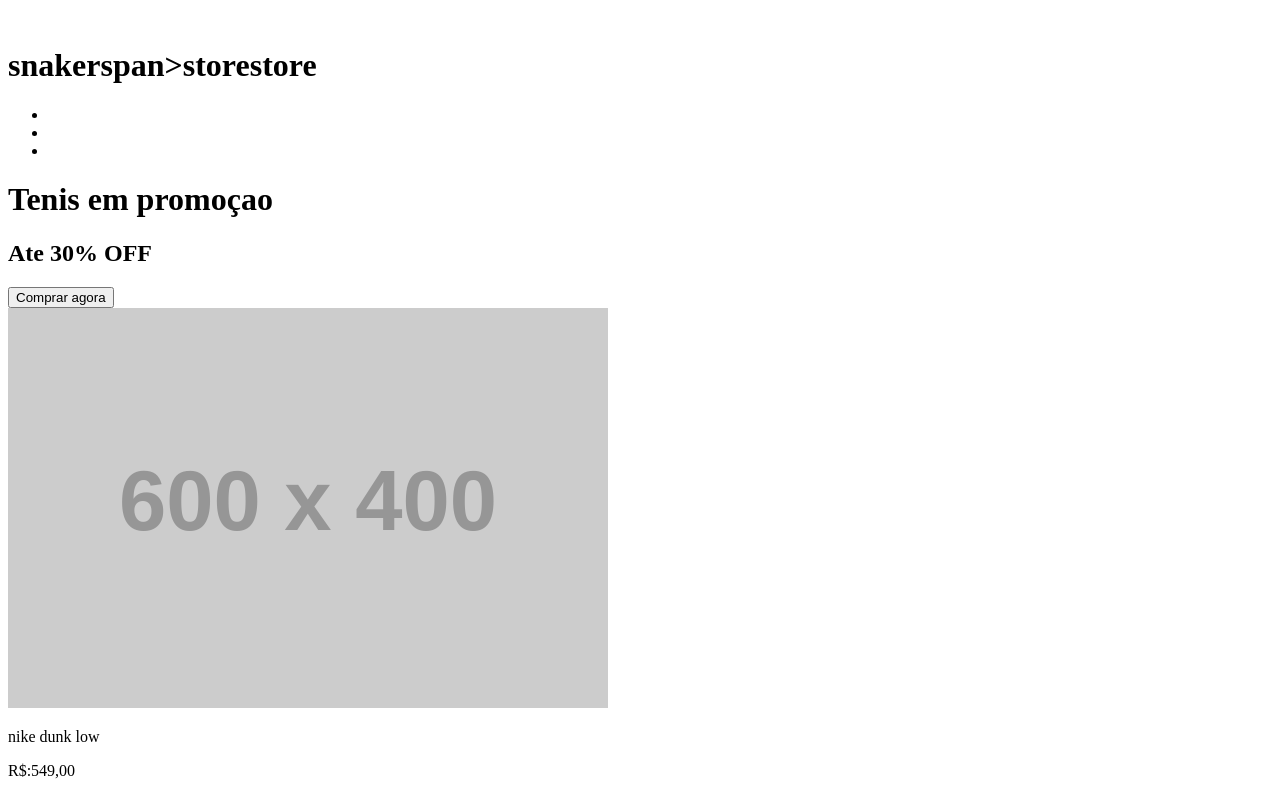
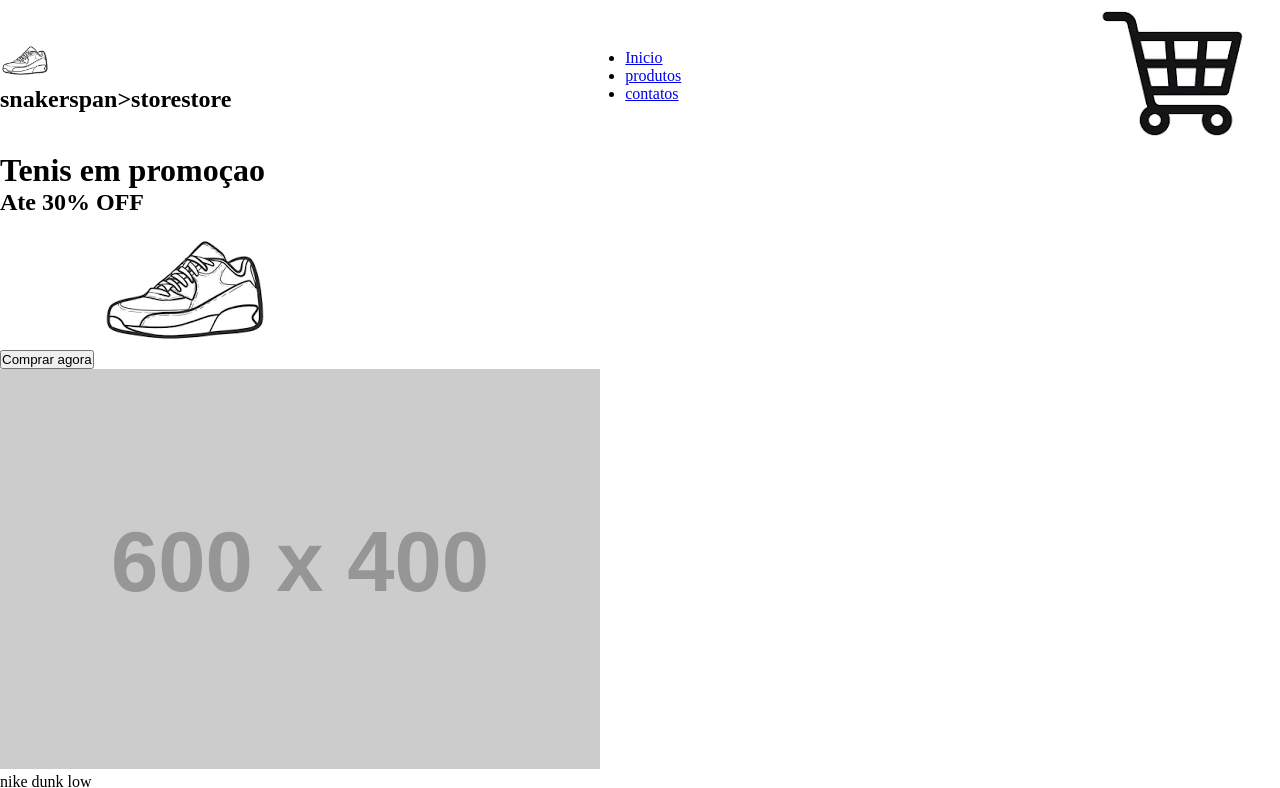
Before and after one commit to enzovisodre/recupera-ao-do-3-bimestre-, a plain HTML site: page index.html in a window 1280 px wide. Shown: the top 788 px of the page. Drawn offline with Linux system fonts and the light colour scheme; placeholder pictures from the web are drawn by us.

Commit message:
atualizaçao 24-11

```diff
--- /dev/null
+++ b/css/estilo.css
@@ -0,0 +1,12 @@
+*{
+    margin: 0;
+    padding: 0;
+    box-sizing: border-box;
+}
+nav{
+    display: flex;
+    justify-content: space-between;
+    align-items: center;
+}
+.logo img{width: 50px; }
+.carrinho img{width: 30px;}
--- a/index.html
+++ b/index.html
@@ -4,31 +4,35 @@
     <meta charset="UTF-8">
     <meta name="viewport" content="width=device-width, initial-scale=1.0">
     <title>4bimestre</title>
+    <link rel="stylesheet" href="css/estilo.css">
 </head>
 <body>
     <header>
+        <nav>
         <div class="logo">
             <img src="img/tenis.png"alt="">
             <h1><span>snaker</span>span>store</span>store</h1>
         </div>
-        <nav>
+        <div class="menu">
             <ul>
-                <li><a href=" inicio "></a></li>
-                <li><a href=" produtos "></a></li>
-                <li><a href=" contatos "></a></li>
+                <li><a href=" inicio ">Inicio</a></li>
+                <li><a href=" produtos ">produtos</a></li>
+                <li><a href=" contatos ">contatos</a></li>
             </ul>
-        </nav>
+        </div>
         <div class="carrinho_compra">
+           <img src="img/carrinho.png" alt="">
+        </div>
+    </nav>
 
-        </div>
+    </header>
+    <main>
         <div class="banner">
             <h1> Tenis em promoçao </h1>
             <h2> Ate 30% OFF </h2>
             <button> Comprar agora </button>
             <img src="img/tenis.png" alt="">
         </div>
-    </header>
-    <main>
         <section class="produtos">
 
             <div class="cards">
```
Also changed, not shown: estilo.css/style.css (deleted), img/carrinho.png (added), img/tenis.png (added).
